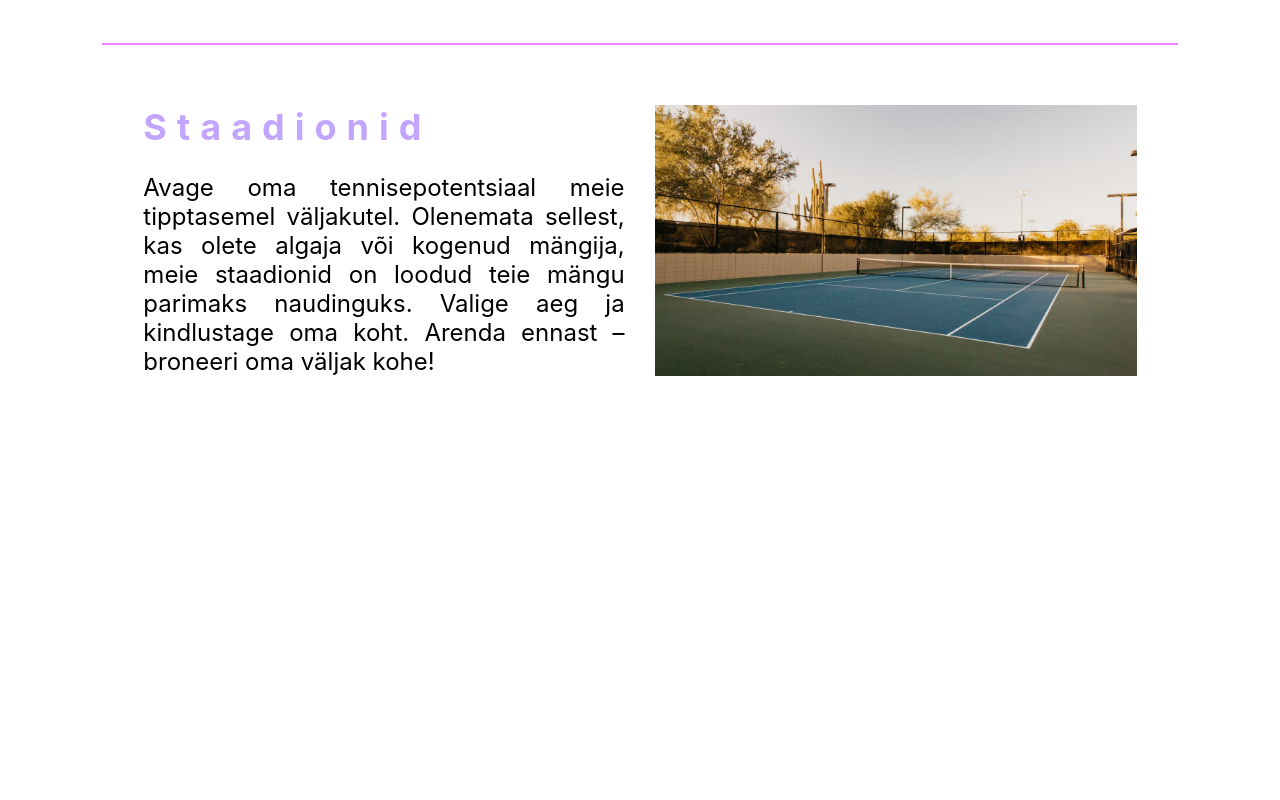
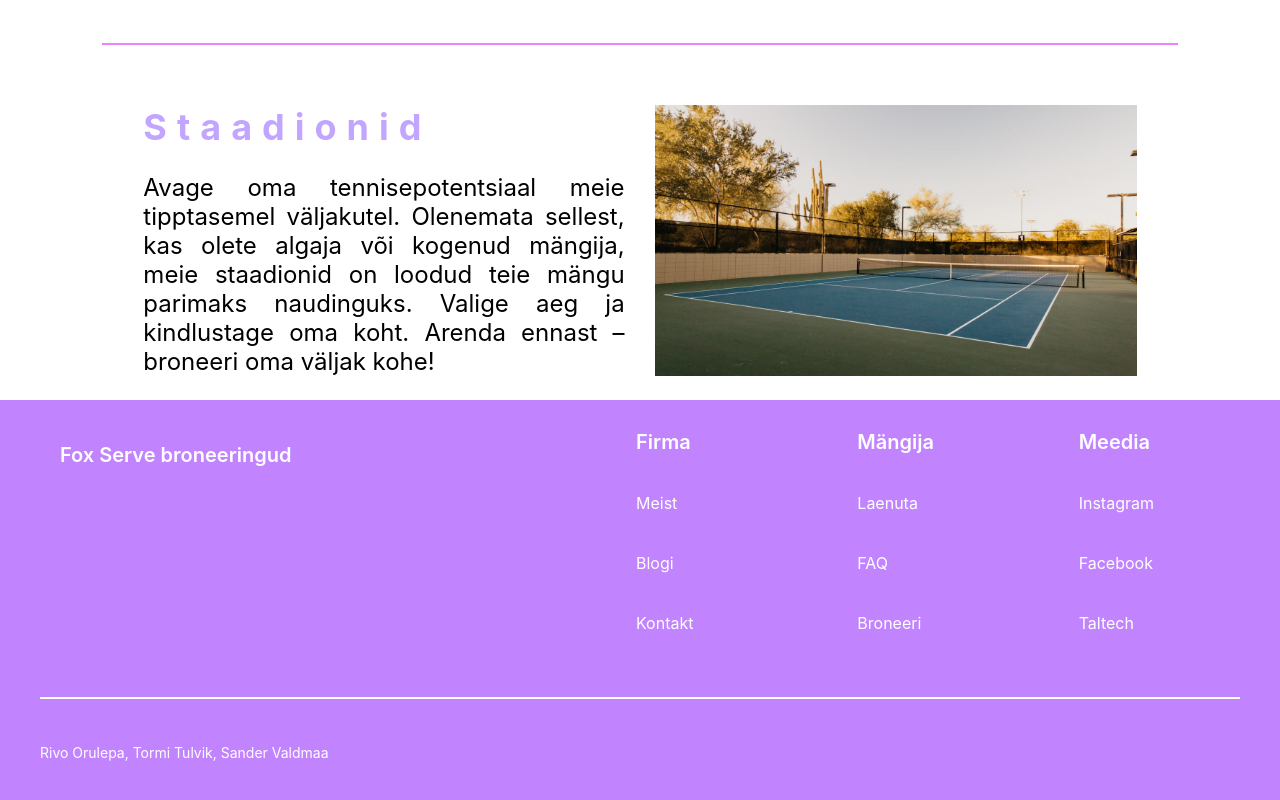
Before and after one commit to riorul/ITI0105, a React (Create React App) app: page / in a window 1280 px wide. Shown: the part 2551-3351 px from the top of the page. Before the commit the page ends 2951 px from the top, so only its background shows below. Built offline with nearby package versions, Linux system fonts and the light colour scheme.

Commit message:
Added footer component that can be added to any page

```diff
--- /dev/null
+++ b/src/components/Footer.css
@@ -0,0 +1,68 @@
+.footer {
+    height: 404px;
+    background-color: #C184FE;
+    text-align: left;
+    bottom: 0;
+    width: 100%;
+    display: flex;
+    flex-wrap: wrap;
+}
+
+
+.column {
+    height: 60%;
+    flex: 1;
+    display: flex;
+    flex-direction: column;
+    align-items: flex-start;
+    padding: 10px 20px;
+    max-width: 250px;
+}
+
+.column:first-child {
+    flex: 0 0 45%;
+    max-width: 45%;
+}
+
+.column:not(:first-child) {
+    justify-content: space-around; /* Use space-around for all columns except the first one */
+}
+
+.column h5 {
+    margin-left: 40px;
+    color: #fff;
+    font-weight: bold;
+    margin-bottom: 10px;
+}
+
+.column a {
+    color: #fff;
+    text-decoration: none;
+    font-size: 16px;
+}
+
+.column a:hover {
+    text-decoration: underline;
+}
+
+/* Style the first word in each column */
+.column h5:first-child,
+.column a:first-child {
+    font-weight: 600; /* Semibold */
+    font-size: 20px;
+}
+
+.line2 {
+    width: 100%;
+    border-bottom: 2px solid #fff; /* Add a white border line at the bottom */
+    margin: 5px 40px;
+    height: 4px;
+}
+
+/* Style for the "Lorem Ipsum" text */
+.names {
+    color: #fff;
+    font-size: 14px;
+    height: 5%;
+    margin-left: 40px;
+}
--- /dev/null
+++ b/src/components/Footer.js
@@ -0,0 +1,34 @@
+import React from 'react';
+import './Footer.css';
+
+const Footer = () => {
+    return (
+        <footer className="footer">
+            <div className="column">
+                <h5>Fox Serve broneeringud</h5>
+            </div>
+            <div className="column">
+                <a href="#">Firma</a>
+                <a href="#">Meist</a>
+                <a href="#">Blogi</a>
+                <a href="#">Kontakt</a>
+            </div>
+            <div className="column">
+                <a href="#">Mängija</a>
+                <a href="#">Laenuta</a>
+                <a href="#">FAQ</a>
+                <a href="#">Broneeri</a>
+            </div>
+            <div className="column">
+                <a href="#">Meedia</a>
+                <a href="#">Instagram</a>
+                <a href="#">Facebook</a>
+                <a href="#">Taltech</a>
+            </div>
+            <div className="line2"></div>
+            <p className="names">Rivo Orulepa, Tormi Tulvik, Sander Valdmaa</p>
+        </footer>
+    );
+};
+
+export default Footer;
--- a/src/pages/MainPage.js
+++ b/src/pages/MainPage.js
@@ -1,4 +1,5 @@
 import Header from '../components/Header';
+import Footer from '../components/Footer';
 import mainPageTennisImage from '../assets/home/tennis_main.png';
 import introFirstImage from '../assets/home/introfirst.png';
 import './MainPage.css';
@@ -108,8 +109,7 @@ const MainPage = () => {
                     />
                 </div>
             </div>
-
-
+            <Footer />
         </div>
     );
 };
```
